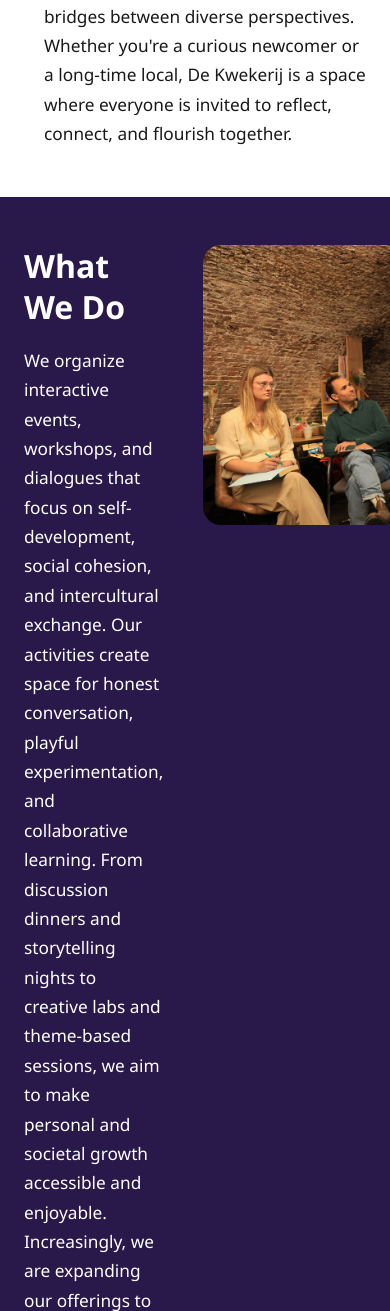
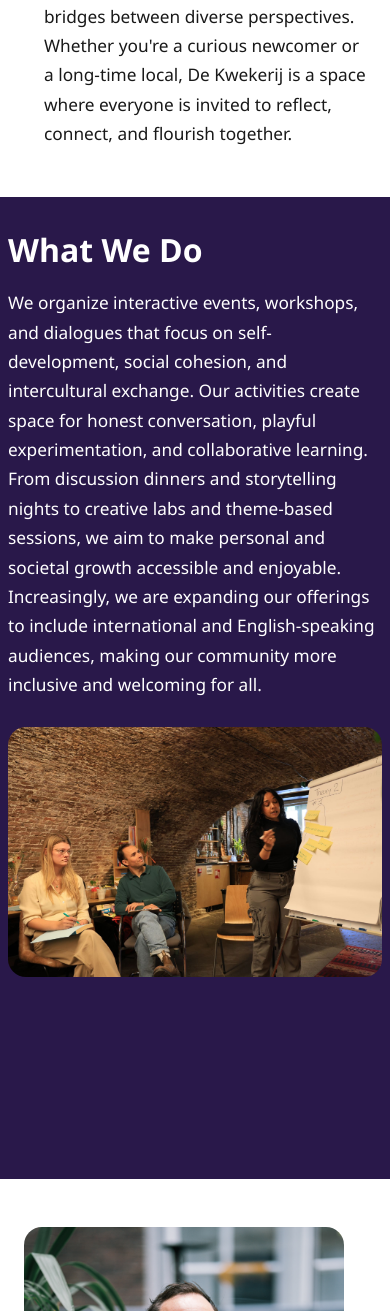
Before and after one commit to Van1shing/Project_3_Kwekerij, a Flask app: page /about in a window 390 px wide. Shown: the part 1219-2530 px from the top of the page. Run offline with Flask 3, Linux system fonts and the light colour scheme.

Commit message:
mobile_improve

```diff
--- a/static/css/styles.css
+++ b/static/css/styles.css
@@ -1255,3 +1255,62 @@ html, body {
     font-size: 15px;
     font-weight: 500;
 }
+
+/* About Us - What We Do Section */
+.about-what-we-do-section {
+    background: #29184A;
+    margin: 48px 0 0 0;
+    padding: 48px 0;
+    width: 100%;
+}
+.about-what-we-do-inner {
+    max-width: 1200px;
+    margin: 0 auto;
+    display: flex;
+    flex-direction: row;
+    align-items: flex-start;
+    padding: 0 24px;
+    gap: 40px;
+}
+.about-what-we-do-text {
+    flex: 1;
+    display: flex;
+    flex-direction: column;
+    justify-content: center;
+}
+.about-what-we-do-img {
+    flex: 0 0 420px;
+    max-width: 440px;
+    align-self: flex-start;
+}
+
+@media (max-width: 900px) {
+    .about-what-we-do-inner {
+        gap: 24px;
+        padding: 0 10px;
+    }
+    .about-what-we-do-img {
+        max-width: 320px;
+    }
+}
+@media (max-width: 768px) {
+    .about-what-we-do-inner {
+        flex-direction: column;
+        align-items: stretch;
+        gap: 28px;
+        padding: 0 8px;
+    }
+    .about-what-we-do-text {
+        align-items: flex-start;
+        text-align: left;
+    }
+    .about-what-we-do-img {
+        max-width: 100%;
+        width: 100%;
+        margin: 0 auto;
+        align-self: center;
+    }
+    .about-what-we-do-section {
+        padding: 32px 0 32px 0;
+    }
+}
--- a/templates/about.html
+++ b/templates/about.html
@@ -65,15 +65,15 @@
                     </p>
                 </div>
             </section>
-            <section style="background: #29184A; margin: 48px 0 0 0; padding: 48px 0; width: 100%;">
-                <div style="max-width: 1200px; margin: 0 auto; display: flex; flex-direction: row; align-items: flex-start; padding: 0 24px; gap: 40px;">
-                    <div style="flex: 1;">
+            <section class="about-what-we-do-section">
+                <div class="about-what-we-do-inner">
+                    <div class="about-what-we-do-text">
                         <h2 style="font-size: 2rem; font-weight: 700; color: #fff; margin-bottom: 18px;">What We Do</h2>
                         <p style="font-size: 1.08rem; color: #fff; line-height: 1.7; max-width: 700px;">
                             We organize interactive events, workshops, and dialogues that focus on self-development, social cohesion, and intercultural exchange. Our activities create space for honest conversation, playful experimentation, and collaborative learning. From discussion dinners and storytelling nights to creative labs and theme-based sessions, we aim to make personal and societal growth accessible and enjoyable. Increasingly, we are expanding our offerings to include international and English-speaking audiences, making our community more inclusive and welcoming for all.
                         </p>
                     </div>
-                    <div style="flex: 0 0 420px; max-width: 440px; align-self: flex-start;">
+                    <div class="about-what-we-do-img">
                         <img src="{{ url_for('static', filename='images/about_us_3.jpg') }}" alt="What We Do Image" style="width: 100%; border-radius: 18px; object-fit: cover;">
                     </div>
                 </div>
```
